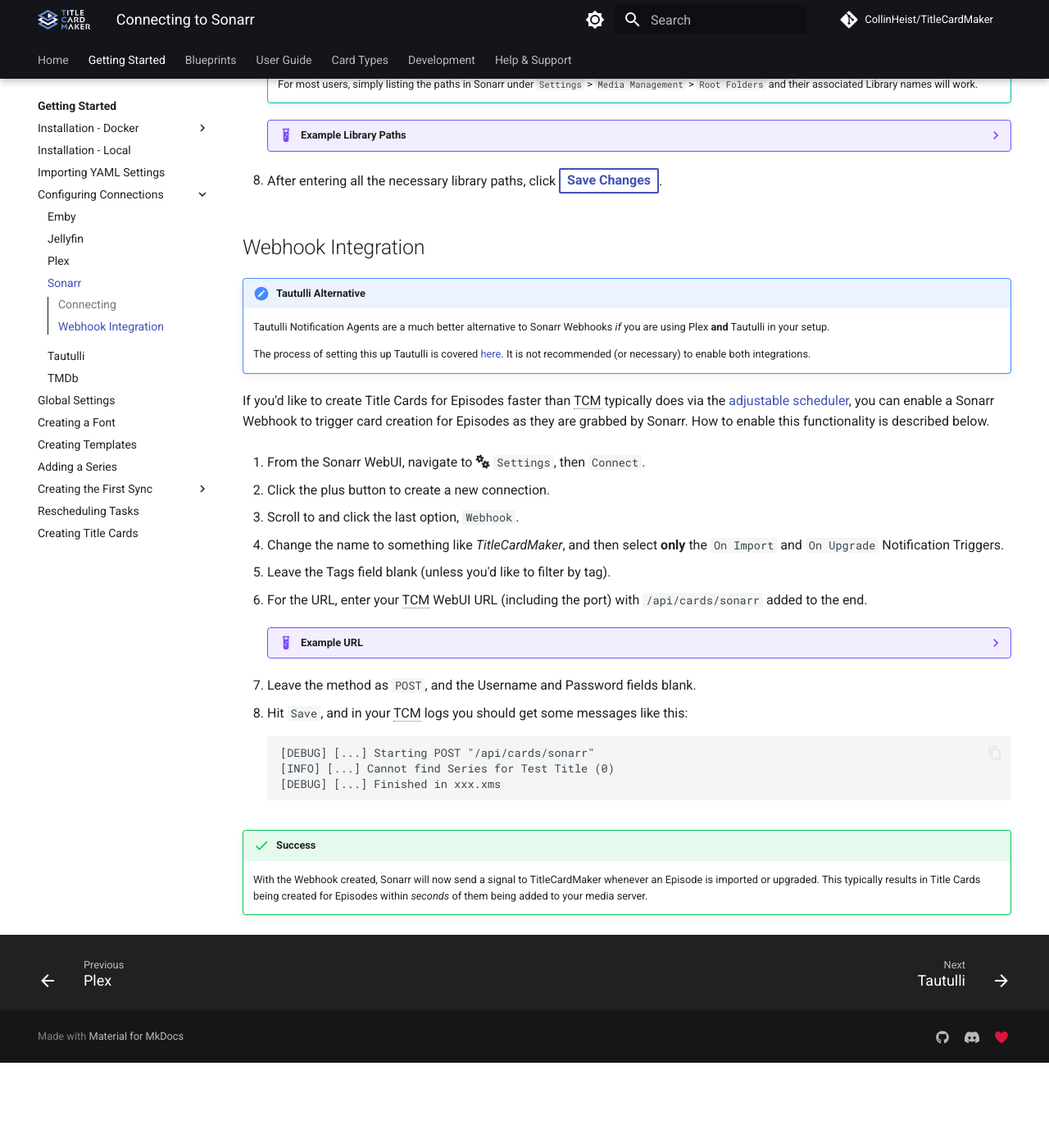
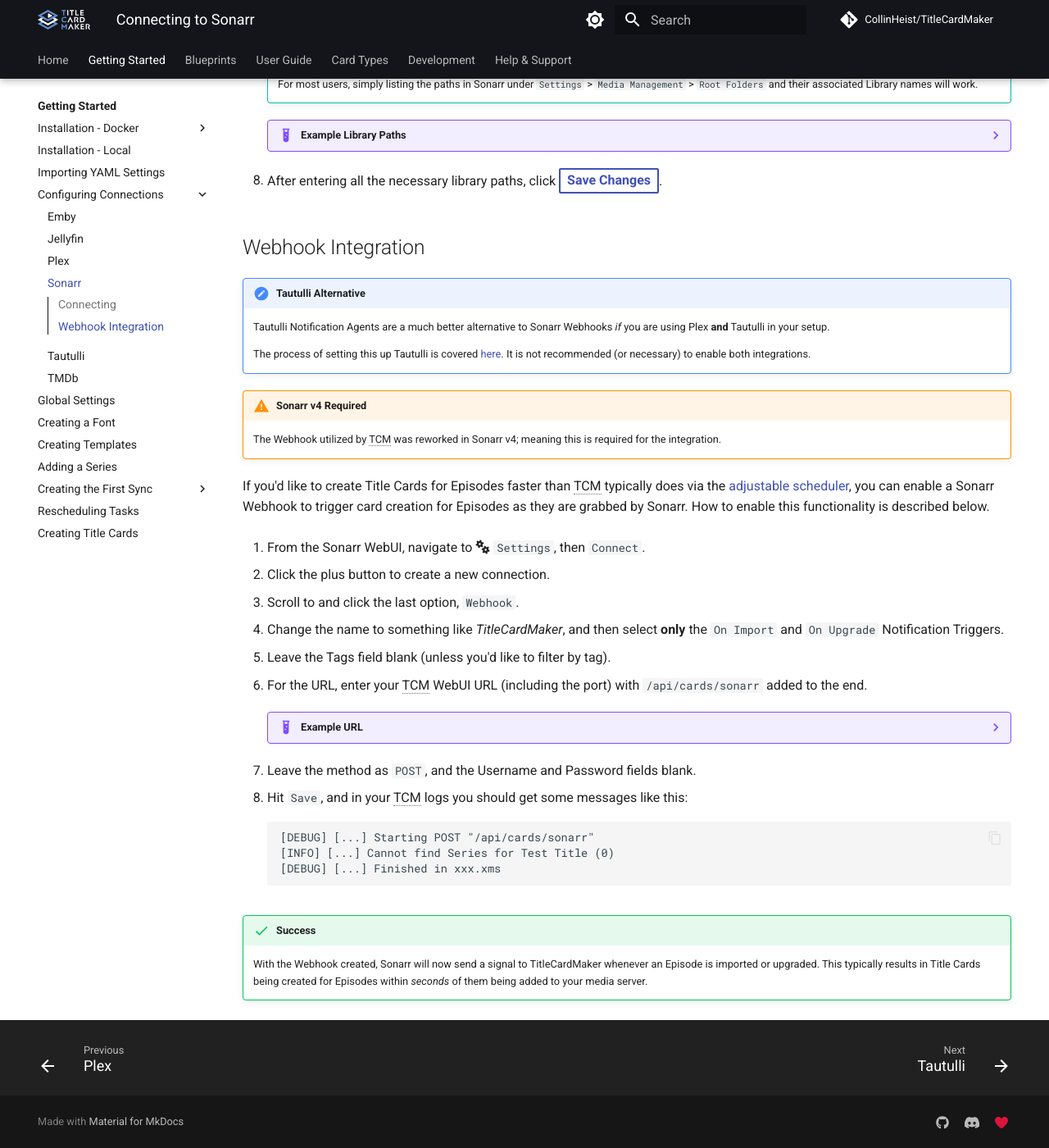
Before and after one commit to CollinHeist/TitleCardMaker, an MkDocs documentation site: the page built from docs/getting_started/connections/sonarr.md, in a window 1280 px wide and 1400 px high, scrolled down 864 px. Shown: the whole window at 82% size. Built offline with MkDocs 1.6.1 and Material for MkDocs 9.7.7, drawn with Linux system fonts in a browser that asks for light colours; comment, search, counter and statistics services are not loaded; before the commit the page ends 2160 px from its top, so only the background shows below that.

```diff
--- a/docs/getting_started/connections/sonarr.md
+++ b/docs/getting_started/connections/sonarr.md
@@ -114,6 +114,11 @@ guidance on how to enter your library paths.
     The process of setting this up Tautulli is covered [here](tautulli.md). It
     is not recommended (or necessary) to enable both integrations.
 
+!!! warning "Sonarr v4 Required"
+
+    The Webhook utilized by TCM was reworked in Sonarr v4; meaning this is
+    required for the integration.
+
 If you'd like to create Title Cards for Episodes faster than TCM typically does
 via the [adjustable scheduler](../scheduler.md), you can enable a Sonarr Webhook
 to trigger card creation for Episodes as they are grabbed by Sonarr. How to
--- a/docs/stylesheets/extra.css
+++ b/docs/stylesheets/extra.css
@@ -1,5 +1,34 @@
 :root {
   --badge-color: #526cfe1a;
+}
+
+/* Stylize horizontal marquee / scrollers */
+.scroller {
+  max-width: 100%;
+}
+.scroller > .scroller__inner {
+  display: flex; /* All content should display inline */
+}
+
+.scroller[data-animated=true] {
+  /* overflow: hidden;
+  -webkit-mask: linear-gradient(90deg, transparent, white 5%,
+                                white 95%, transparent);
+  mask: linear-gradient(90deg, transparent, white 5%,
+                      white 95%, transparent); */
+}
+.scroller[data-animated=true] > .scroller__inner {
+  /* The inner scroller should be the size of all inner content */
+  width: max-content;
+  flex-wrap: nowrap;
+  animation: scroll var(--_animation-duration, 50s) linear infinite;
+}
+@keyframes scroll {
+  to { transform: translate(-50%); }
+}
+/* Reduce image height if scroller is enabled */
+.scroller[data-animated=true] img {
+  height: 75vh;
 }
 
 /* Inline header icons */
```
Also changed, not shown: docs/index.md (+16 -3 lines), docs/javascripts/home.js (+28 -0 lines), 5 other files.
